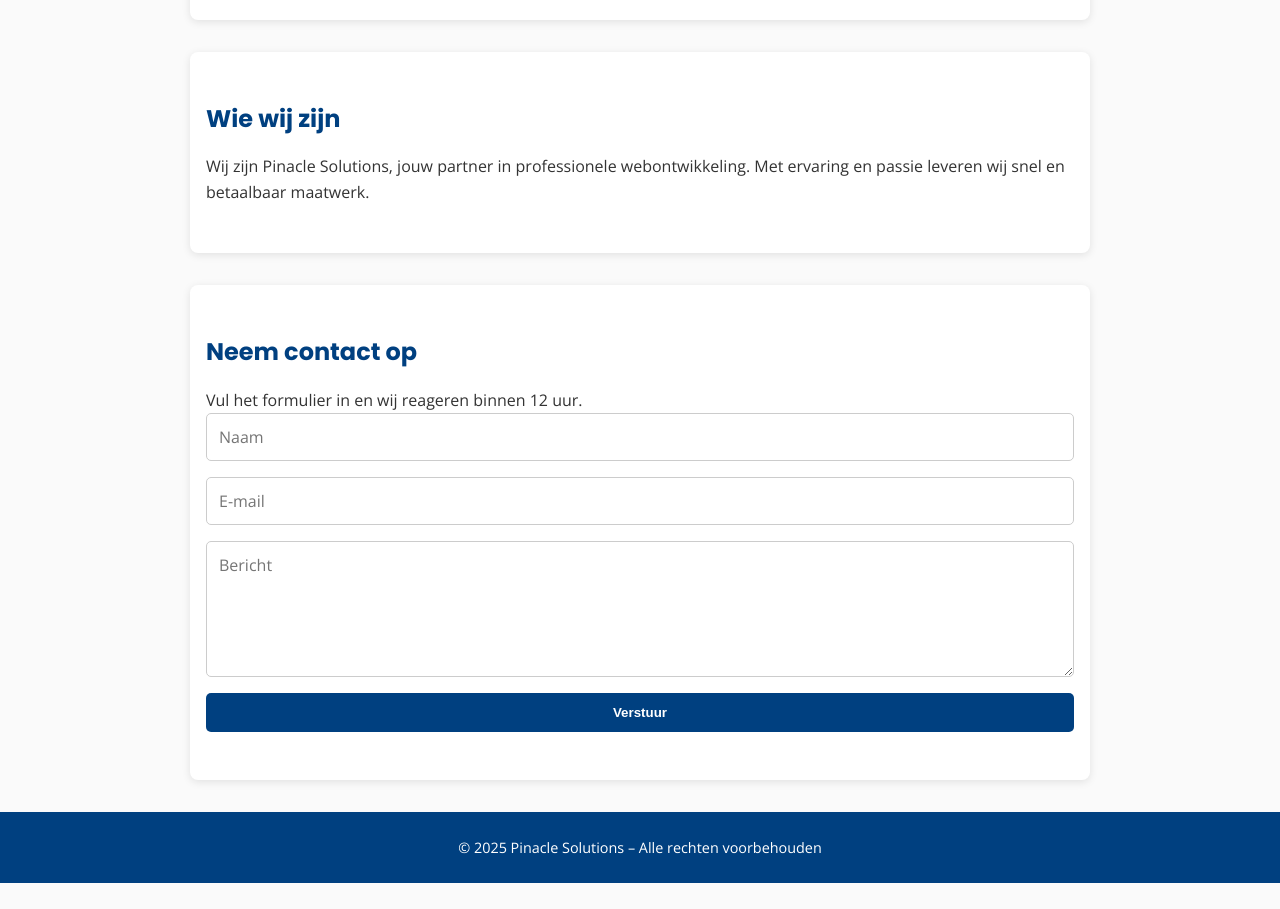
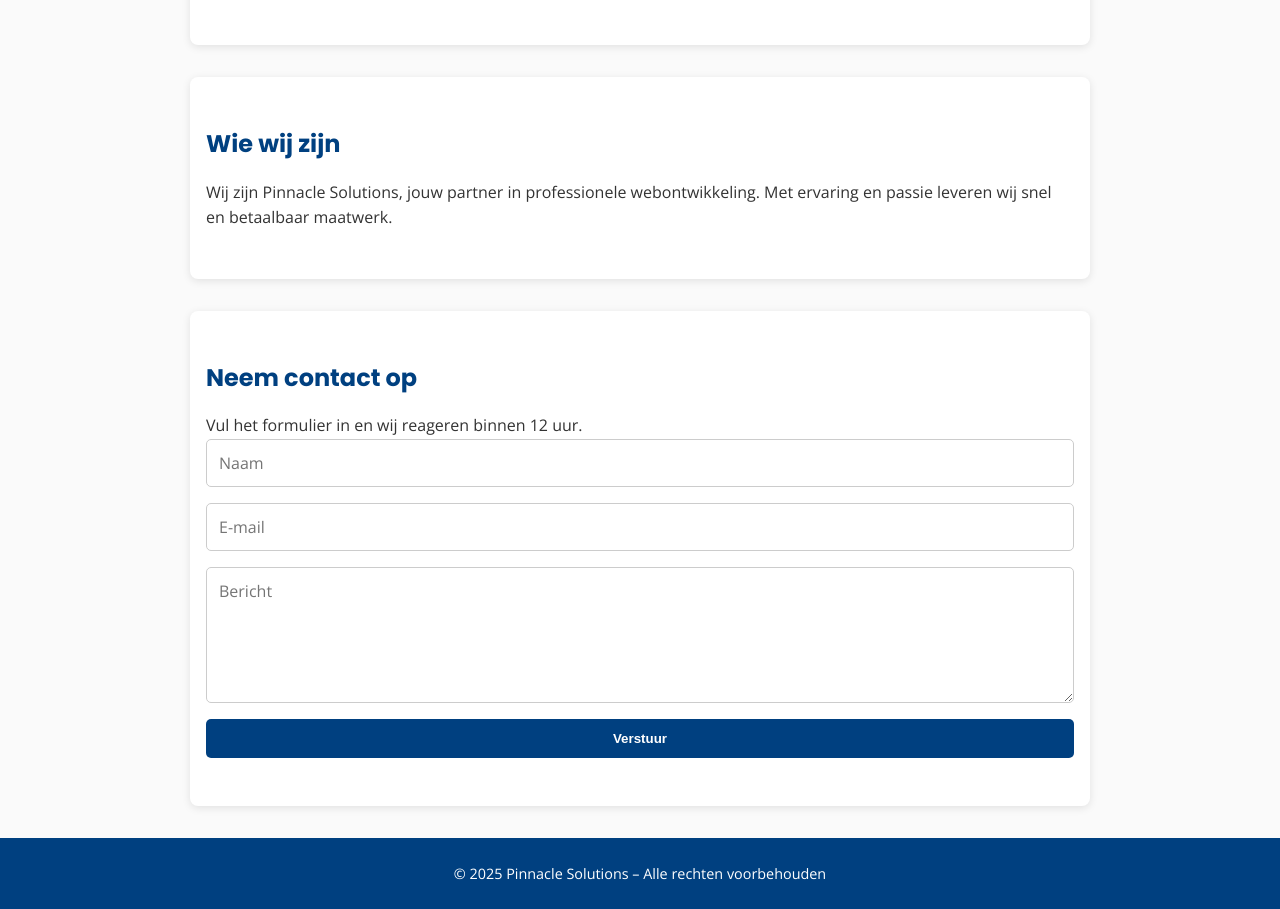
Before and after one commit to superseppie-droid/pinacle-solutions, a plain HTML site: page index.html in a window 1280 px wide. Shown: the part 719-1628 px from the top of the page. Before the commit the page ends 1602 px from the top, so only its background shows below. Drawn offline with nearby package versions, Linux system fonts and the light colour scheme.

Commit message:
Update index.html

```diff
--- a/index.html
+++ b/index.html
@@ -3,7 +3,7 @@
 <head>
   <meta charset="UTF-8" />
   <meta name="viewport" content="width=device-width, initial-scale=1" />
-  <title>Pinacle Solutions – Professionele weboplossingen</title>
+  <title>Pinnacle Solutions – Professionele weboplossingen</title>
   <link rel="icon" type="image/png" href="favicon-placeholder.png" />
   <link rel="stylesheet" href="css/style.css" />
   <link href="https://fonts.googleapis.com/css2?family=Open+Sans&family=Poppins:wght@600;700&display=swap" rel="stylesheet" />
@@ -11,7 +11,7 @@
 <body>
 
 <header>
-  <img src="logo-placeholder.png" alt="Pinacle Solutions logo" class="logo" />
+  <img src="logo-placeholder.png" alt="pinnacle Solutions logo" class="logo" />
   <p>Professionele en betaalbare weboplossingen voor jouw bedrijf.</p>
   <a href="#contact" class="btn">Vraag een offerte aan</a>
 </header>
@@ -49,7 +49,7 @@
 
 <section id="over">
   <h2>Wie wij zijn</h2>
-  <p>Wij zijn Pinacle Solutions, jouw partner in professionele webontwikkeling. Met ervaring en passie leveren wij snel en betaalbaar maatwerk.</p>
+  <p>Wij zijn Pinnacle Solutions, jouw partner in professionele webontwikkeling. Met ervaring en passie leveren wij snel en betaalbaar maatwerk.</p>
 </section>
 
 <section id="contact">
@@ -64,7 +64,7 @@
 </section>
 
 <footer>
-  <p>© 2025 Pinacle Solutions – Alle rechten voorbehouden</p>
+  <p>© 2025 Pinnacle Solutions – Alle rechten voorbehouden</p>
 </footer>
 
 </body>
```
